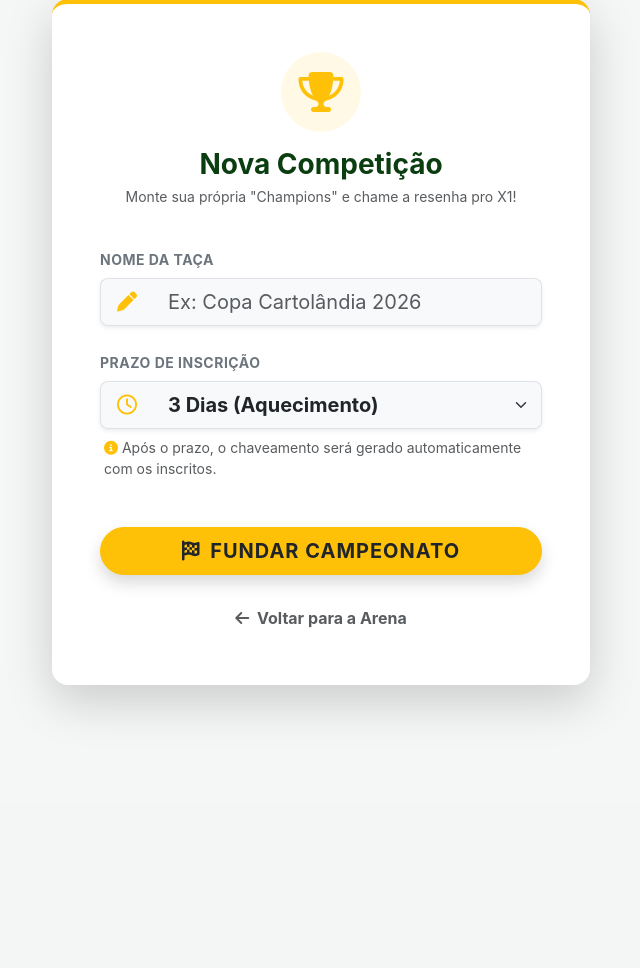
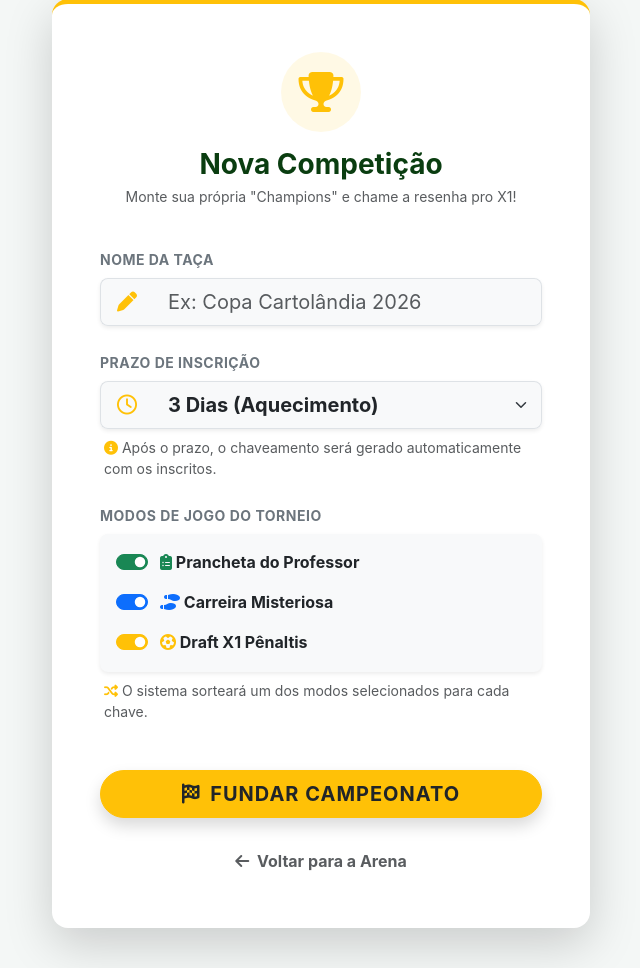
Before and after one commit to JullioDutra/BolaoCopa, a Django app: page /duelos/campeonatos/criar/ in a window 1280 px wide. Shown: the part 105-1073 px from the top of the page, without its empty margins (319-959 px from the left). Before the commit the page ends 818 px from the top, so only its background shows below. Run offline with Django 5.2, Linux system fonts and the light colour scheme; the visitor is signed in with stand-in values (Sample User, id 1).

Commit message:
Add game modes selection section to tournament form

```diff
--- a/templates/duelos/criar_campeonato.html
+++ b/templates/duelos/criar_campeonato.html
@@ -14,6 +14,11 @@
     .form-select.input-torneio:focus {
         border-left: 1px solid #ffc107 !important;
     }
+
+    /* Customização dos Switches para bater com as cores dos jogos */
+    .switch-elencos:checked { background-color: #198754 !important; border-color: #198754 !important; }
+    .switch-trajetoria:checked { background-color: #0d6efd !important; border-color: #0d6efd !important; }
+    .switch-penaltis:checked { background-color: #ffc107 !important; border-color: #ffc107 !important; }
 </style>
 
 <div class="row justify-content-center align-items-center min-vh-75 mt-4 mb-5 px-2">
@@ -39,7 +44,7 @@
                     </div>
                 </div>
 
-                <div class="mb-5">
+                <div class="mb-4">
                     <label class="fw-bold text-secondary small text-uppercase mb-2" style="letter-spacing: 0.5px;">Prazo de Inscrição</label>
                     <div class="input-group input-group-lg shadow-sm rounded-3">
                         <span class="input-group-text bg-light border-end-0 text-warning"><i class="fa-regular fa-clock"></i></span>
@@ -51,6 +56,38 @@
                     </div>
                     <small class="text-muted mt-2 d-block px-1">
                         <i class="fa-solid fa-circle-info text-warning"></i> Após o prazo, o chaveamento será gerado automaticamente com os inscritos.
+                    </small>
+                </div>
+
+                <!-- 💥 NOVA SEÇÃO: SELEÇÃO DOS MODOS DE JOGO -->
+                <div class="mb-5">
+                    <label class="fw-bold text-secondary small text-uppercase mb-2" style="letter-spacing: 0.5px;">Modos de Jogo do Torneio</label>
+                    <div class="card bg-light border-0 shadow-sm rounded-3 p-3">
+
+                        <div class="form-check form-switch fs-6 mb-3">
+                            <input class="form-check-input switch-elencos" type="checkbox" name="permite_elencos" id="permiteElencos" checked>
+                            <label class="form-check-label fw-bold ms-1 text-dark" for="permiteElencos">
+                                <i class="fa-solid fa-clipboard-list text-success"></i> Prancheta do Professor
+                            </label>
+                        </div>
+
+                        <div class="form-check form-switch fs-6 mb-3">
+                            <input class="form-check-input switch-trajetoria" type="checkbox" name="permite_trajetoria" id="permiteTrajetoria" checked>
+                            <label class="form-check-label fw-bold ms-1 text-dark" for="permiteTrajetoria">
+                                <i class="fa-solid fa-shoe-prints text-primary"></i> Carreira Misteriosa
+                            </label>
+                        </div>
+
+                        <div class="form-check form-switch fs-6">
+                            <input class="form-check-input switch-penaltis" type="checkbox" name="permite_penaltis" id="permitePenaltis" checked>
+                            <label class="form-check-label fw-bold ms-1 text-dark" for="permitePenaltis">
+                                <i class="fa-solid fa-futbol text-warning"></i> Draft X1 Pênaltis
+                            </label>
+                        </div>
+
+                    </div>
+                    <small class="text-muted mt-2 d-block px-1">
+                        <i class="fa-solid fa-shuffle text-warning"></i> O sistema sorteará um dos modos selecionados para cada chave.
                     </small>
                 </div>
 
```
